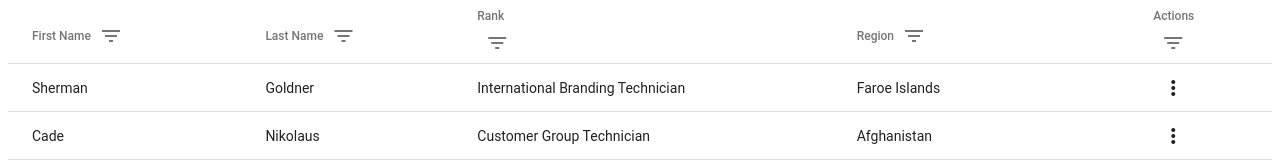
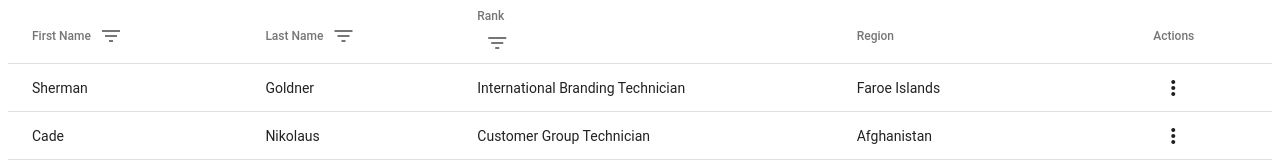
Before and after one commit to searpro/angular-custom-table, an Angular app: page / in a window 1280 px wide. Shown: the top 160 px of the page. Built offline with nearby package versions, Linux system fonts and the light colour scheme.

Commit message:
6 files modified

```diff
--- a/src/app/app.component.ts
+++ b/src/app/app.component.ts
@@ -39,7 +39,6 @@ export class AppComponent implements OnInit, NRPTable {
       title: 'Region',
       key: 'region',
       sortable: true,
-      columnType: 'number',
     },
   ];
 
--- a/src/app/app.module.ts
+++ b/src/app/app.module.ts
@@ -12,6 +12,8 @@ import { BrowserAnimationsModule } from '@angular/platform-browser/animations';
 import { MatIconModule } from '@angular/material/icon';
 import { MatButtonModule } from '@angular/material/button';
 import { MatMenuModule } from '@angular/material/menu';
+import { MatDatepickerModule } from '@angular/material/datepicker';
+import { MatNativeDateModule } from '@angular/material/core';
 
 @NgModule({
   imports: [
@@ -23,6 +25,8 @@ import { MatMenuModule } from '@angular/material/menu';
     MatIconModule,
     MatButtonModule,
     MatMenuModule,
+    MatDatepickerModule,
+    MatNativeDateModule,
   ],
   declarations: [
     AppComponent,
--- a/src/app/nrp-table/NrpTableTypes.ts
+++ b/src/app/nrp-table/NrpTableTypes.ts
@@ -4,7 +4,7 @@ export type NRPTableColumn = {
   title: string;
   key: string;
   sortable: boolean;
-  columnType: any;
+  columnType?: any;
   cssClassName?: string;
 };
 
--- a/src/app/nrp-table/nrp-table.component.html
+++ b/src/app/nrp-table/nrp-table.component.html
@@ -11,14 +11,14 @@
     <ng-container *ngIf="col.sortable">
       <th [mat-sort-header]="col.key" mat-header-cell *matHeaderCellDef>
         <span>{{ col.title }}</span>
-        <nrp-table-filter [column]="col"></nrp-table-filter>
+        <nrp-table-filter *ngIf="col.columnType" [column]="col"></nrp-table-filter>
       </th>
     </ng-container>
 
     <ng-container *ngIf="!col.sortable">
       <th mat-header-cell *matHeaderCellDef>
         {{ col.title }}
-        <nrp-table-filter [column]="col"></nrp-table-filter>
+        <nrp-table-filter *ngIf="col.columnType" [column]="col"></nrp-table-filter>
       </th>
     </ng-container>
 
--- a/src/app/nrp-table/nrp-table.component.ts
+++ b/src/app/nrp-table/nrp-table.component.ts
@@ -43,7 +43,6 @@ export class NrpTableComponent implements OnInit, AfterViewInit {
         sortable: false,
         key: 'actions',
         title: 'Actions',
-        columnType: 'action',
       });
     }
   }
@@ -55,5 +54,4 @@ export class NrpTableComponent implements OnInit, AfterViewInit {
   isDisabled(row, action) {
     //console.log(action);
   }
-
 }
--- a/src/app/nrp-table/table-filter/table-filter.component.html
+++ b/src/app/nrp-table/table-filter/table-filter.component.html
@@ -5,7 +5,9 @@
   <mat-menu #menu="matMenu">
     <div [ngSwitch]="column.columnType">
       <div *ngSwitchCase="'string'">String Type</div>
-      <div *ngSwitchCase="'date'">Date Type</div>
+      <div *ngSwitchCase="'date'">
+        <mat-calendar></mat-calendar>
+      </div>
     </div>
   </mat-menu>
 </div>
```
